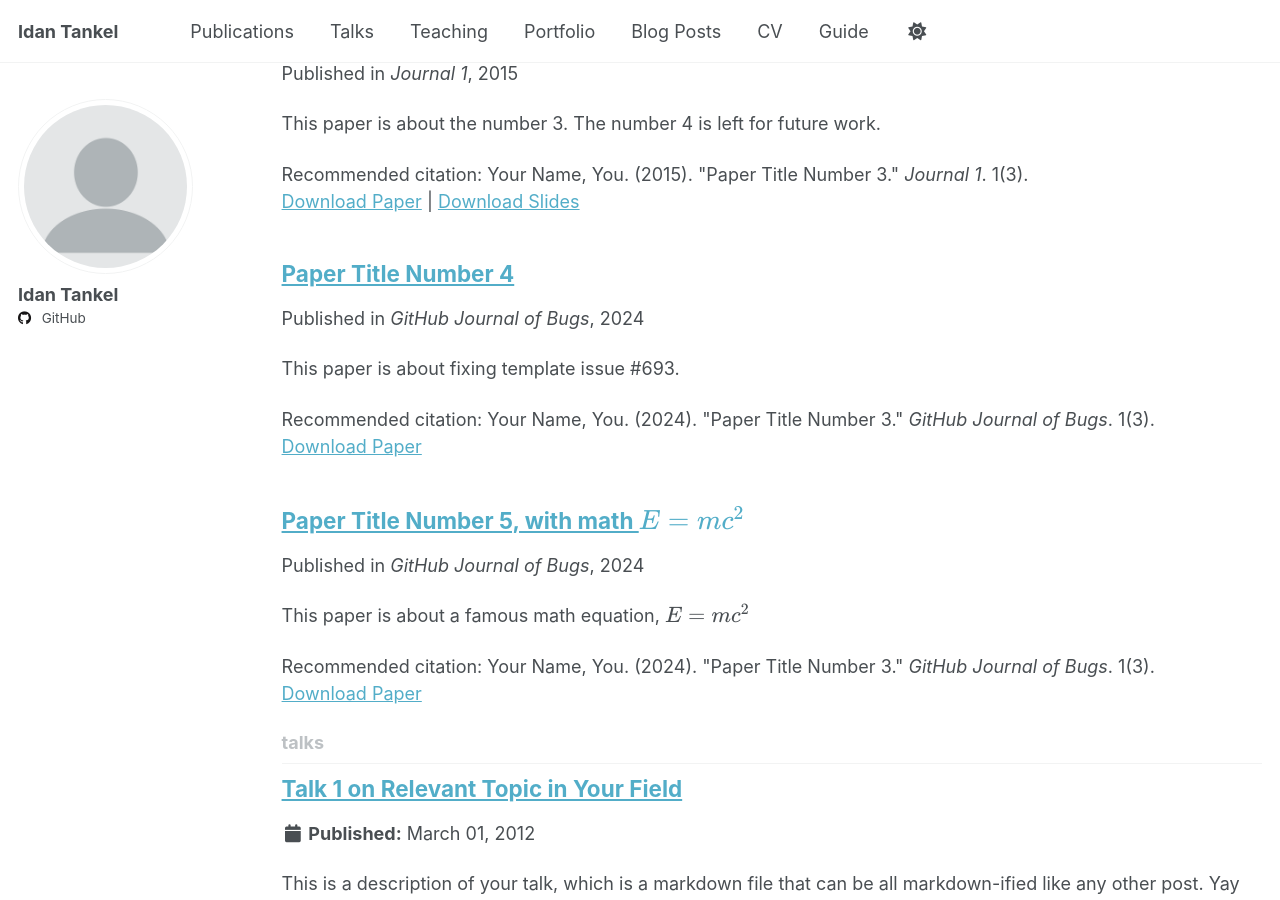
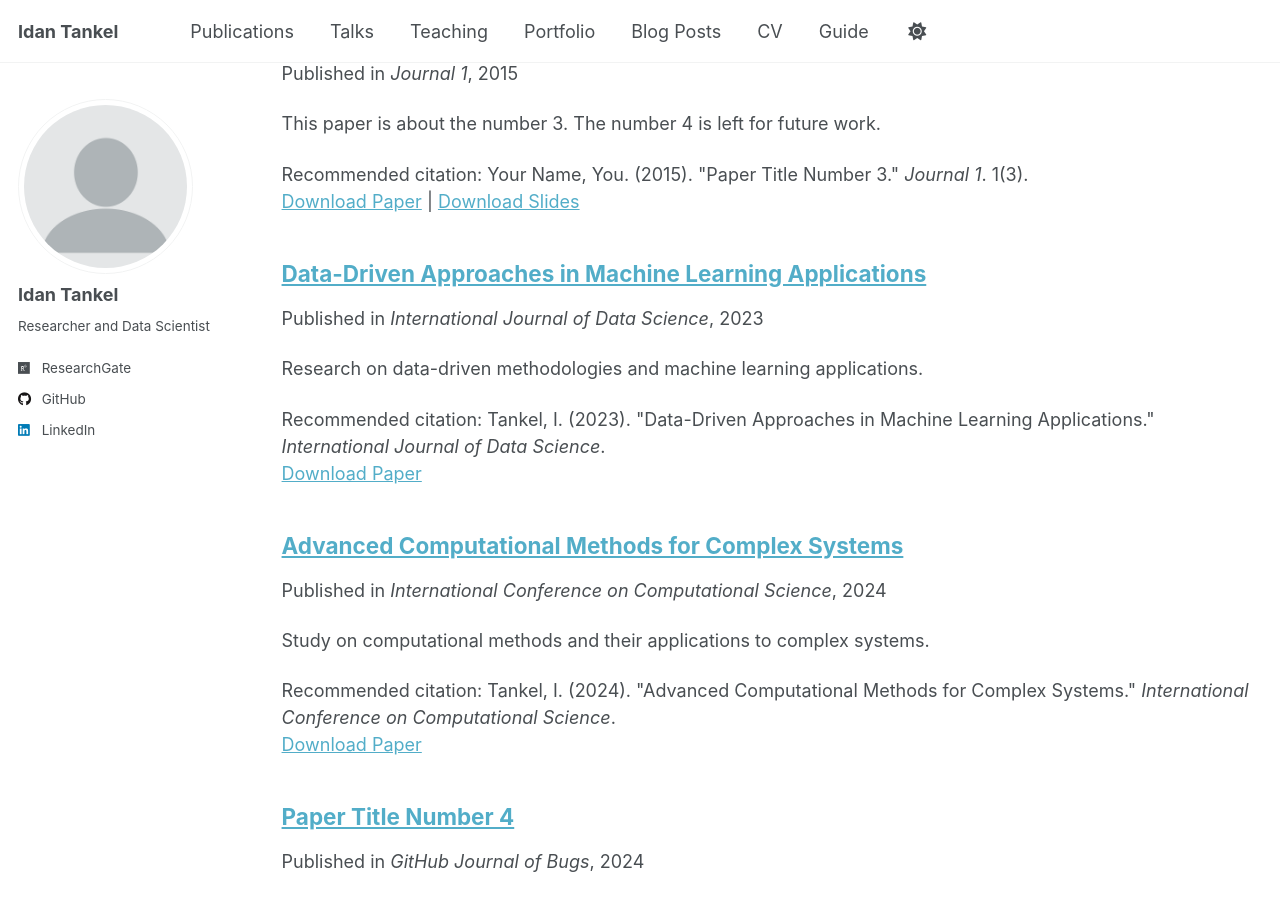
Before and after one commit to idan-tankel/idan-tankel.github.io, a Jekyll site: the page built from _pages/collection-archive.html, in a window 1280 px wide and 900 px high, scrolled down 1628 px. Built offline with Jekyll 4.4.1, drawn with Linux system fonts in a browser that asks for light colours; a script that is not in the unit is left out.

Commit message:
Add profile links and publications for Idan Tankel
Co-authored-by: idan-tankel <50909823+idan-tankel@users.noreply.github.com>

```diff
--- a/_config.yml
+++ b/_config.yml
@@ -12,7 +12,7 @@ site_theme               : "default" # Currently available options are "default"
 title                    : "Idan Tankel"
 title_separator          : "-"
 name                     : &name "Idan Tankel"
-description              : &description "Idan Tankel's academic portfolio"   # Update this with a general description of your site, this is the default if not overridden by a page
+description              : &description "Researcher and Data Scientist - Academic Portfolio"
 url                      : https://idan-tankel.github.io # The base hostname & protocol for your site e.g. "https://[your GitHub username].github.io",
                                                            # or if you already have some other page hosted on Github then use "https://[your GitHub username].github.io/[Your Repo Name]"
 baseurl                  : "" # the subpath of your site, e.g. "/blog"
@@ -26,7 +26,7 @@ author:
   avatar           : "profile.png"
   name             : "Idan Tankel"
   pronouns         : # example: "she/her"
-  bio              : # Short biography for the left-hand sidebar
+  bio              : "Researcher and Data Scientist"
   location         : # Location
   employer         : # Employer
   uri              : # URL
@@ -41,7 +41,7 @@ author:
   orcid            : # URL
   semantic         : # URL
   pubmed           : # URL
-  researchgate     : # URL
+  researchgate     : "https://www.researchgate.net/profile/Idan-Tankel"
   scopus           : # URL
 
   # Repositories and software development
@@ -63,7 +63,7 @@ author:
   keybase          : # Username
   instagram        : # Username
   lastfm           : # Username
-  linkedin         : # Username
+  linkedin         : "tankwell"
   mastodon         : # URL
   medium           : # URL
   pinterest        : # Username
--- /dev/null
+++ b/_publications/2023-01-01-publication-1.md
@@ -0,0 +1,15 @@
+---
+title: "Data-Driven Approaches in Machine Learning Applications"
+collection: publications
+category: manuscripts
+permalink: /publication/2023-01-01-publication-1
+excerpt: 'Research on data-driven methodologies and machine learning applications.'
+date: 2023-01-01
+venue: 'International Journal of Data Science'
+paperurl: 'https://www.researchgate.net/profile/Idan-Tankel'
+citation: 'Tankel, I. (2023). &quot;Data-Driven Approaches in Machine Learning Applications.&quot; <i>International Journal of Data Science</i>.'
+---
+
+This publication explores data-driven methodologies and their applications in machine learning. The research presents novel approaches to data analysis and computational modeling.
+
+For more details, please visit my [ResearchGate profile](https://www.researchgate.net/profile/Idan-Tankel).
--- /dev/null
+++ b/_publications/2024-01-01-publication-2.md
@@ -0,0 +1,15 @@
+---
+title: "Advanced Computational Methods for Complex Systems"
+collection: publications
+category: conferences
+permalink: /publication/2024-01-01-publication-2
+excerpt: 'Study on computational methods and their applications to complex systems.'
+date: 2024-01-01
+venue: 'International Conference on Computational Science'
+paperurl: 'https://www.researchgate.net/profile/Idan-Tankel'
+citation: 'Tankel, I. (2024). &quot;Advanced Computational Methods for Complex Systems.&quot; <i>International Conference on Computational Science</i>.'
+---
+
+This conference paper investigates advanced computational methods for analyzing and modeling complex systems. The work demonstrates practical applications of these methods across various domains.
+
+For more details, please visit my [ResearchGate profile](https://www.researchgate.net/profile/Idan-Tankel).
```
Also changed, not shown: README.md (+13 -2 lines), _pages/about.md (+5 -3 lines).
